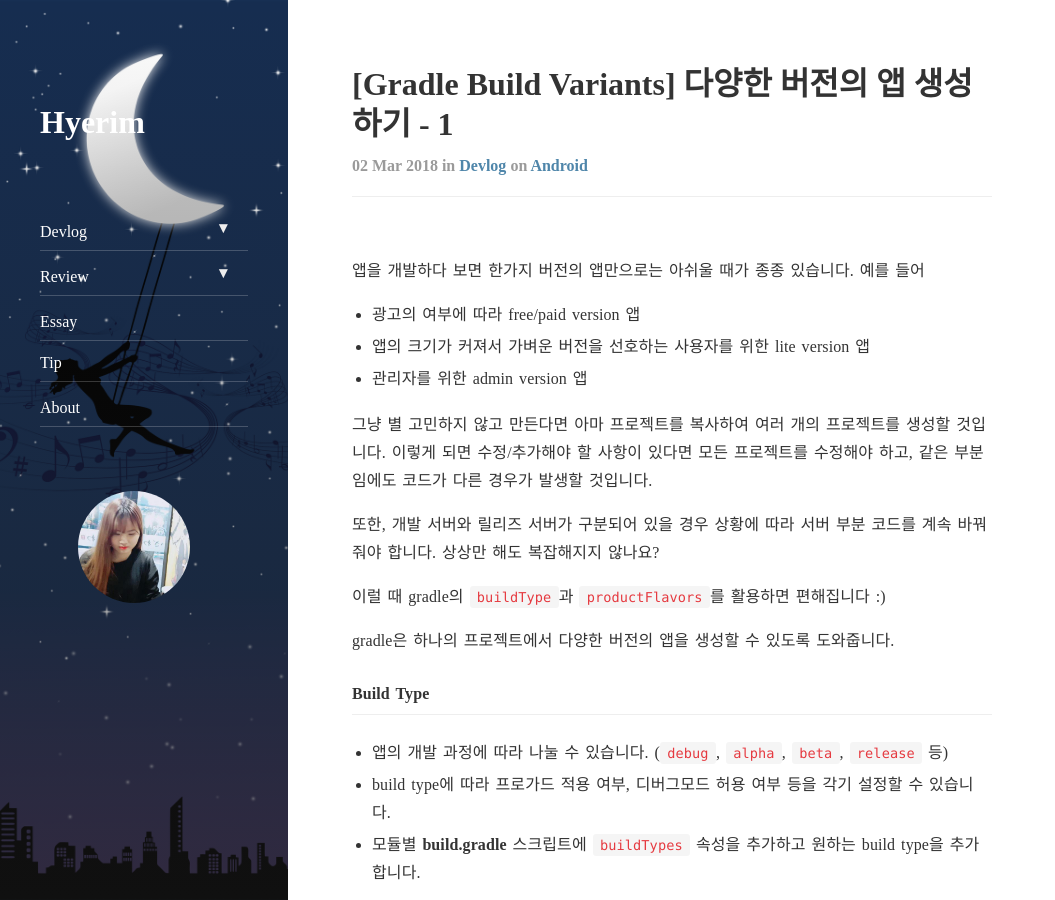
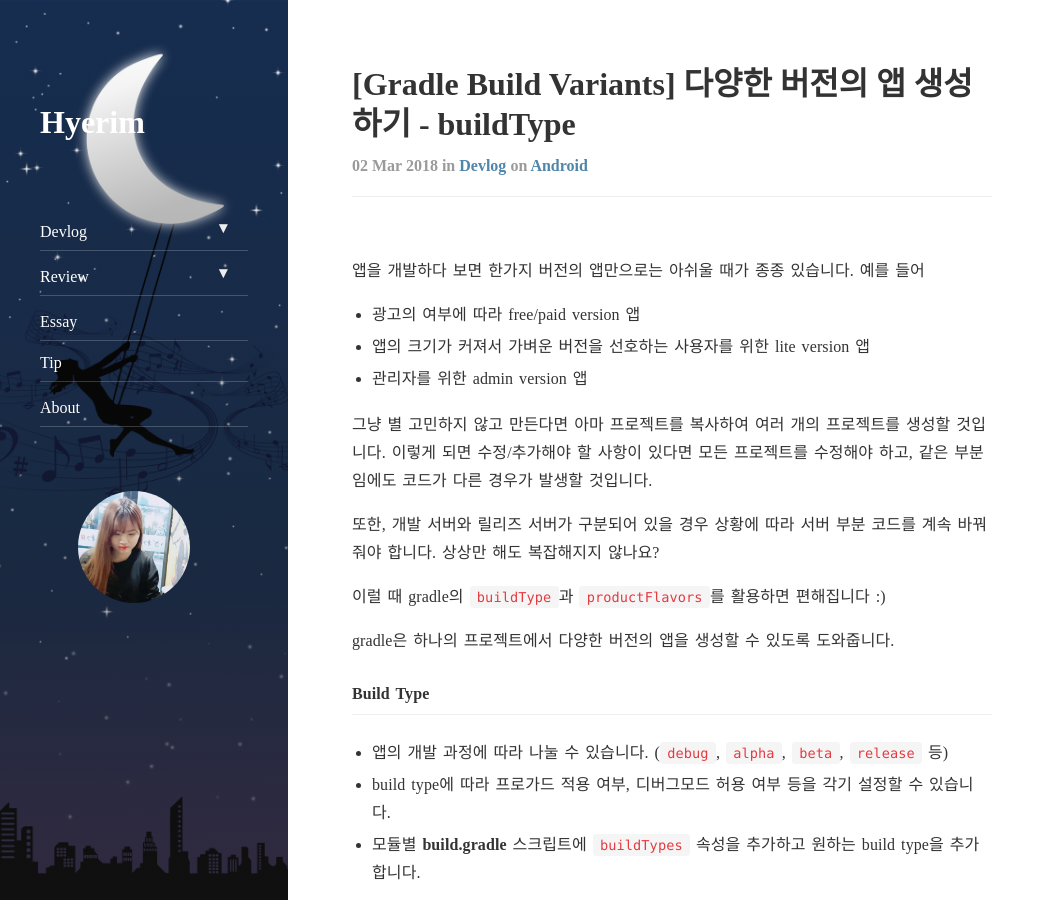
Before and after one commit to hye-rim/hye-rim.github.com, a Jekyll site: the page built from _posts/2018-03-02-devlog-android-buildvariants-1.md, in a window 1280 px wide and 900 px high. Shown: the whole window, without its empty margins (0-1055 px from the left). Built offline with Jekyll 4.4.1, drawn with Linux system fonts in a browser that asks for light colours; nearby versions of some CDN libraries; comment, search, counter and statistics services are not loaded; some of the changed text lies outside the part shown.

Commit message:
title changed.

```diff
--- a/_posts/2018-03-02-devlog-android-buildvariants-1.md
+++ b/_posts/2018-03-02-devlog-android-buildvariants-1.md
@@ -1,6 +1,6 @@
 ---
 layout: post
-title:  "[Gradle Build Variants] 다양한 버전의 앱 생성하기 - 1"
+title:  "[Gradle Build Variants] 다양한 버전의 앱 생성하기 - buildType"
 comments: true
 categories: devlog
 tags: android
@@ -104,12 +104,14 @@ private Retrofit getRetrofitSetting() {
 <br/>
 
 다음 포스팅에서는 아래 그림처럼 구현하기 위해 productFlavors를 추가로 알아보겠습니다.
-
+[[Gradle Build Variants] 다양한 버전의 앱 생성하기 - productFlavors](https://hye-rim.github.io/devlog/2018/03/02/devlog-android-buildvariants-2/)
 ![buildtypes+productFlavors](/assets/img/android/buildtypes+productflavors.png){: width="80%" height="80%"}
 
 
+<br/>
+<br/>
+<br/>
 
-
->참고
-https://developer.android.com/studio/build/build-variants.html
-http://gun0912.tistory.com/74
+> 참고
+> https://developer.android.com/studio/build/build-variants.html
+> http://gun0912.tistory.com/74
```
